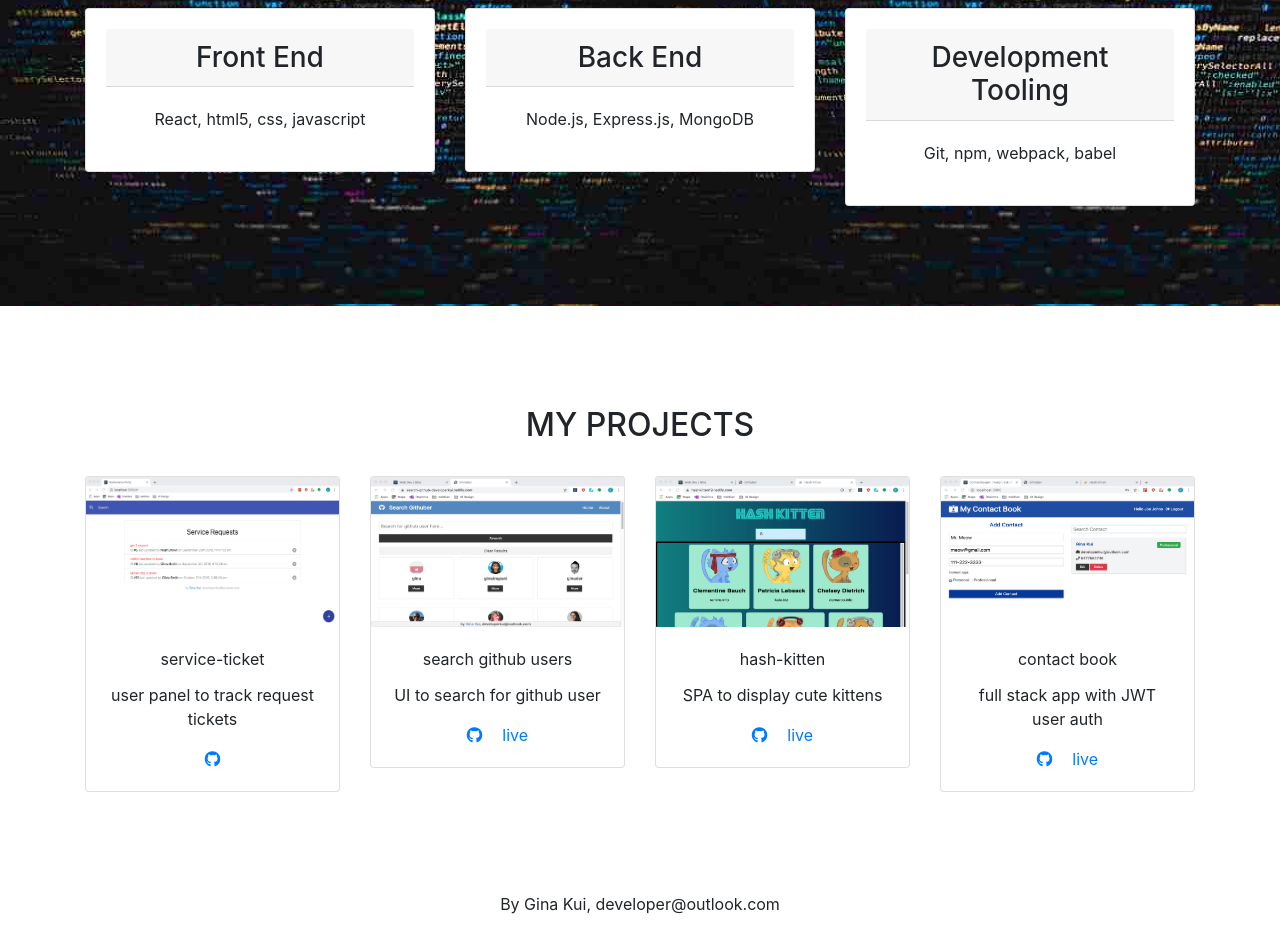
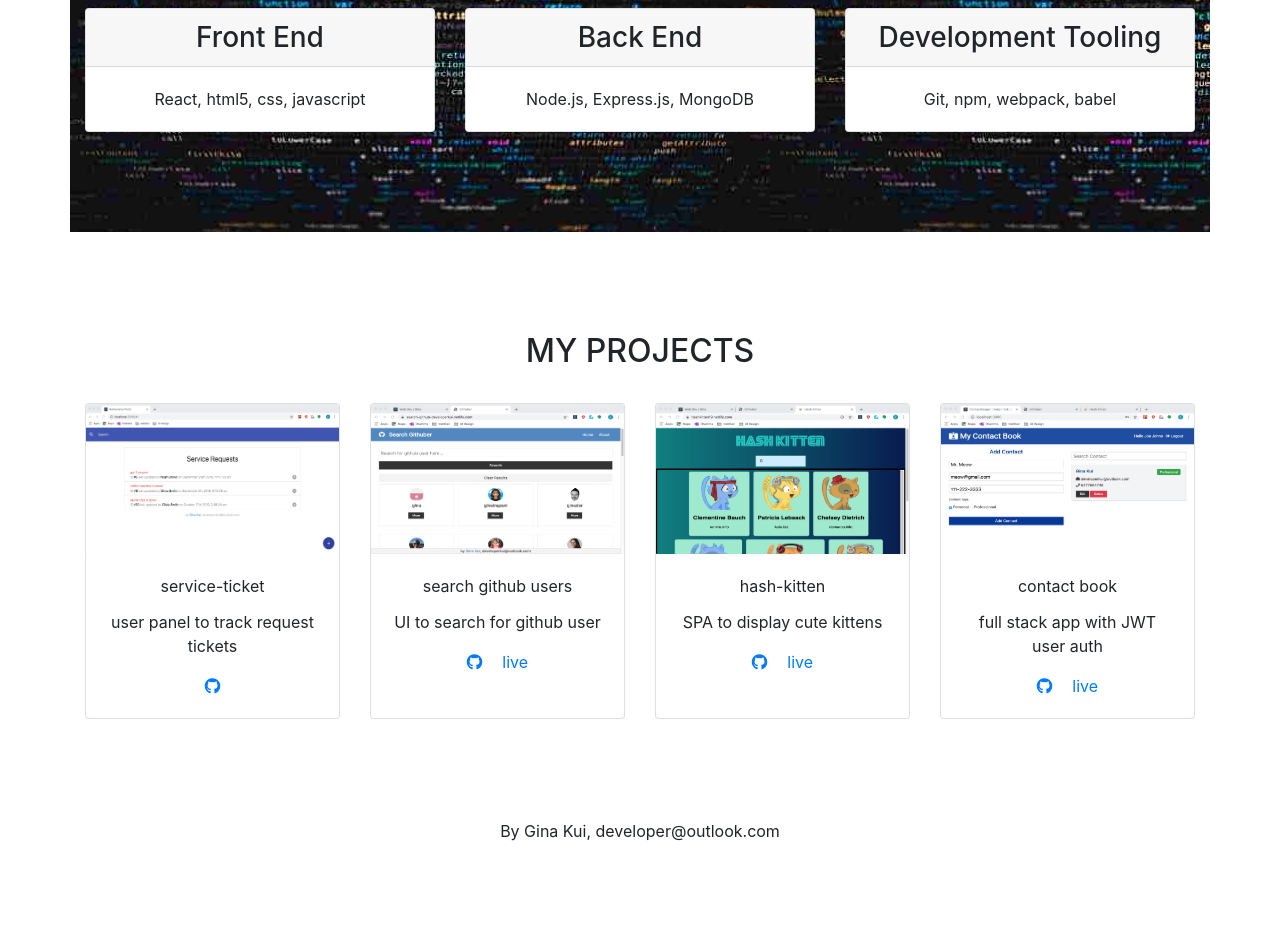
Before and after one commit to GinaKui/portfolio-app, a React (Create React App) app: page / in a window 1280 px wide. Shown: the part 520-1452 px from the top of the page. After the commit the page ends 1379 px from the top, so only its background shows below. Built offline with nearby package versions, Linux system fonts and the light colour scheme.

Commit message:
place Cards into CardDeck

```diff
--- a/src/components/ProjectCard.js
+++ b/src/components/ProjectCard.js
@@ -10,8 +10,7 @@ import './ProjectCard.css';
 const ProjectCard = ({ project }) => {
   const { name, description, img } = project;
   return (
-    <div className='ProjectCard'>
-      <Card>
+    <Card className='ProjectCard'>
       <CardImg top src={img} alt='app screenshot' width='100%' height='150px'/>
       <CardBody>
         <CardTitle>{name}</CardTitle>
@@ -20,8 +19,7 @@ const ProjectCard = ({ project }) => {
         { project.deploy_url && <CardLink href={project.deploy_url}>live</CardLink> }
       </CardBody>
     </Card>
-    </div>
-  )
+  );
 };
 
 ProjectCard.defaultProps = {
--- a/src/components/SkillCard.js
+++ b/src/components/SkillCard.js
@@ -7,14 +7,12 @@ import {
 
 const SkillCard = ({ title, content }) => {
   return (
-    <div className='SkillCard'>
-      <Card body className='text-center'>
-        <CardHeader tag='h3'>{title}</CardHeader>
-        <CardBody>
-          <CardText>{content}</CardText>
-        </CardBody>
-      </Card>
-    </div>
+    <Card className='SkillCard text-center'>
+      <CardHeader tag='h3'>{title}</CardHeader>
+      <CardBody>
+        <CardText>{content}</CardText>
+      </CardBody>
+    </Card>
   );
 };
 
--- a/src/pages/ProjectPage.js
+++ b/src/pages/ProjectPage.js
@@ -1,5 +1,5 @@
 import React from 'react';
-import { Container, Row, Col } from 'reactstrap';
+import { Container, Row, Col, CardDeck } from 'reactstrap';
 import ProjectCard from '../components/ProjectCard';
 import img4 from'../img/contact-book.png';
 import img3 from '../img/ekitten.png';
@@ -10,18 +10,16 @@ import './ProjectPage.css';
 const ProjectPage = (props) => {
 
   return (
-    <section className="ProjectPage">
-      <Container>
+    <Container className="ProjectPage">
       <Row>
         <Col>
           <h2>MY PROJECTS</h2>
         </Col>
       </Row>
-        <Row>
-          { props.projects.map(project => <Col key={project.id}><ProjectCard project={project} /></Col>) }
-        </Row>
+      <CardDeck>
+        {props.projects.map(project => <ProjectCard key={project.id} project={project} />)}
+      </CardDeck>
     </Container>
-    </section>
   );
 };
 
--- a/src/pages/SkillPage.js
+++ b/src/pages/SkillPage.js
@@ -1,5 +1,5 @@
 import React from 'react';
-import { Container, Row, Col } from 'reactstrap';
+import { Container, Row, Col, CardDeck } from 'reactstrap';
 
 import SkillCard from '../components/SkillCard';
 import './SkillPage.css';
@@ -7,18 +7,18 @@ import './SkillPage.css';
 const SkillPage = (props) => {
 // TODO: - add parallax effect
   return (
-    <section className='SkillPage'>
-      <Container>
+    <Container className='SkillPage'>
       <Row>
         <Col>
           <h2>SKILLS TO SHARE</h2>
         </Col>
       </Row>
-        <Row>
-          {props.skillSet.map(skill => (<Col key={skill.title}><SkillCard title={skill.category} content={skill.content} /></Col>))}
-        </Row>
+      <CardDeck>
+        {props.skillSet.map(skill =>
+          <SkillCard key={skill.title} title={skill.category} content={skill.content} />
+        )}
+      </CardDeck>
     </Container>
-    </section>
   );
 };
 
```
Also changed, not shown: 2 other files (tests, documents, lock files or other folders). Lines whose indentation alone changed are shown as unchanged.
